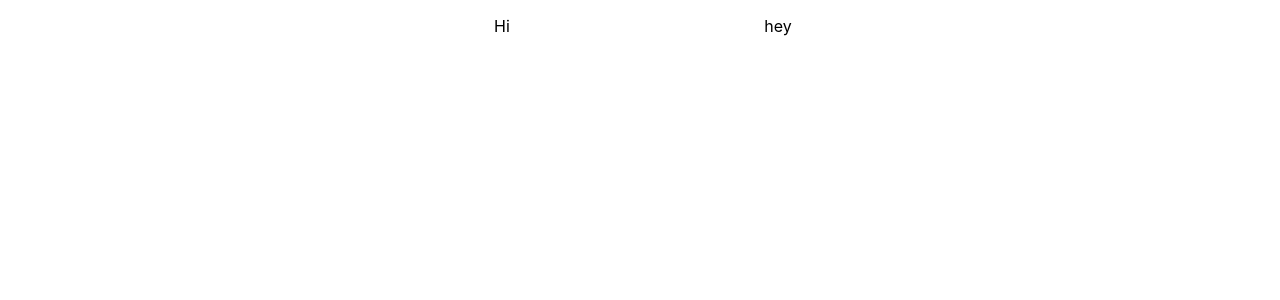
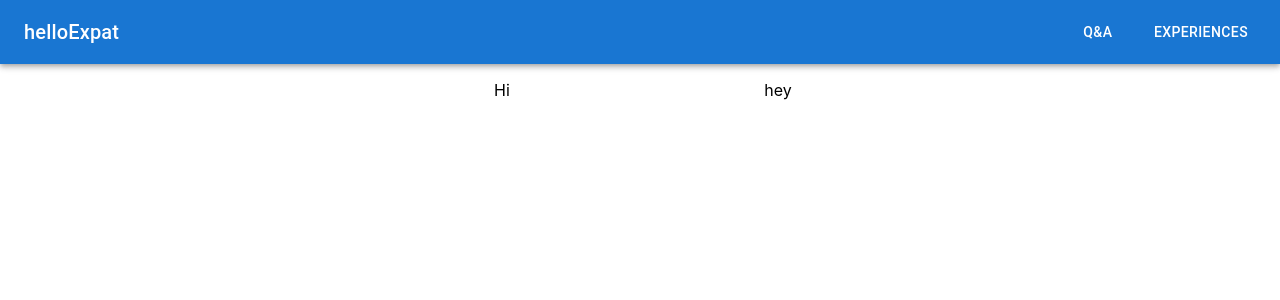
Before and after one commit to jokatty/hello_expat_frontend, a React (Create React App) app: page / in a window 1280 px wide. Shown: the top 300 px of the page. Built offline with nearby package versions, Linux system fonts and the light colour scheme.

Commit message:
add navbar component

```diff
--- a/src/App.js
+++ b/src/App.js
@@ -1,10 +1,12 @@
 import React from 'react';
 import './App.css';
 import HomeContainer from './Components/HomeContainer';
+import NavBar from './Components/NavBar';
 
 function App() {
   return (
     <div className="App">
+      <NavBar />
       <HomeContainer />
     </div>
   );
--- /dev/null
+++ b/src/Components/NavBar.jsx
@@ -0,0 +1,20 @@
+import React from 'react';
+import {
+  AppBar, Toolbar, Typography, Stack, Button,
+} from '@mui/material';
+
+export default function NavBar() {
+  return (
+    <AppBar position="static">
+      <Toolbar>
+        <Typography variant="h6" sx={{ flexGrow: 1 }} align="left">
+          helloExpat
+        </Typography>
+        <Stack direction="row" spacing={2}>
+          <Button color="inherit">Q&A</Button>
+          <Button color="inherit">Experiences</Button>
+        </Stack>
+      </Toolbar>
+    </AppBar>
+  );
+}
```
